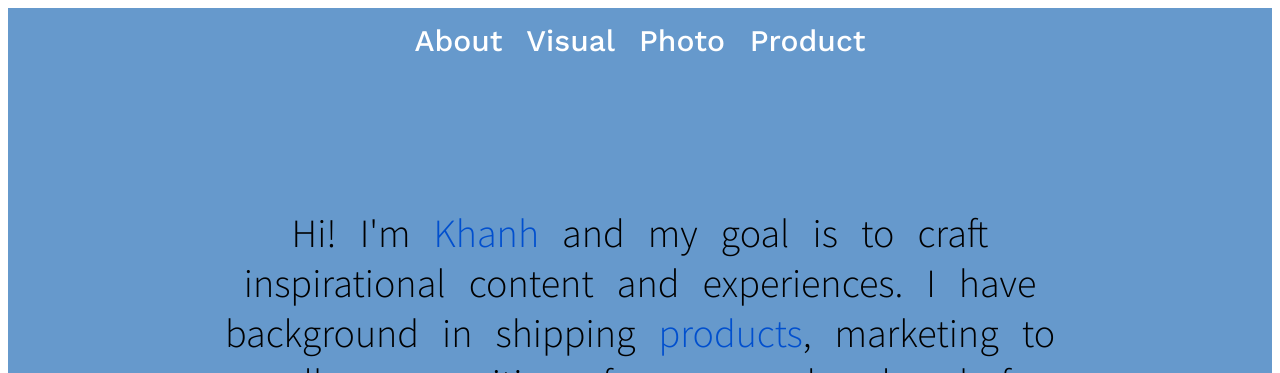
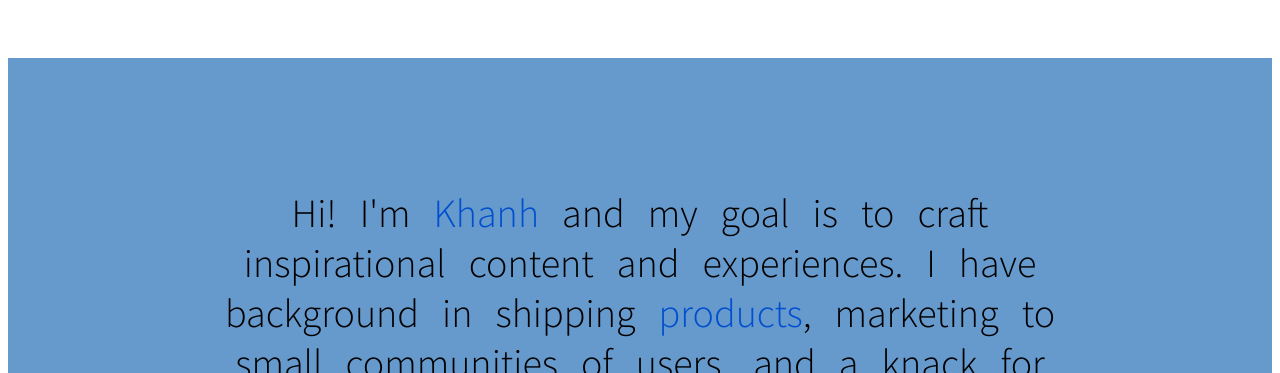
Before and after one commit to eagersails/eagersails.github.io, a plain HTML site: page index.html in a window 1280 px wide. Shown: the top 373 px of the page. Drawn offline with nearby package versions, Linux system fonts and the light colour scheme.

Commit message:
fuck around

```diff
--- a/index.html
+++ b/index.html
@@ -22,7 +22,6 @@
    $(window).scroll(function () {
       if ($(this).scrollTop() > 600) {
          $("#header").removeClass('changeColor')
-         $("#header").css('color' '#6699cc')
       }
       if ($(this).scrollTop() < 600) {
          $("#header").addClass('changeColor')
@@ -129,9 +128,9 @@ body a{
 #header{
 	display: inline-block;
     width: 100%;
-    height: 65px;
+    height: 30px;
   	z-index: 999;
-  	font-size:30px;
+  	font-size:15px;
 	word-spacing: 15px;
 	text-align:center;
 	font-family: 'work sans', sans-serif;
@@ -139,6 +138,8 @@ body a{
     padding: 15px 0px 5px 0px;
     border: 25px 25px 25px 25px;
     color: #6699cc;
+    background-color: #fff;
+    border-color: #fff;
 }
 
 #header a:active,
@@ -152,6 +153,9 @@ body a{
    border-color: #6699cc;
    transition: 0.3s all;
    color: #fff;
+   height: 65px;
+   font-size:30px;
+
 
 
 
```
